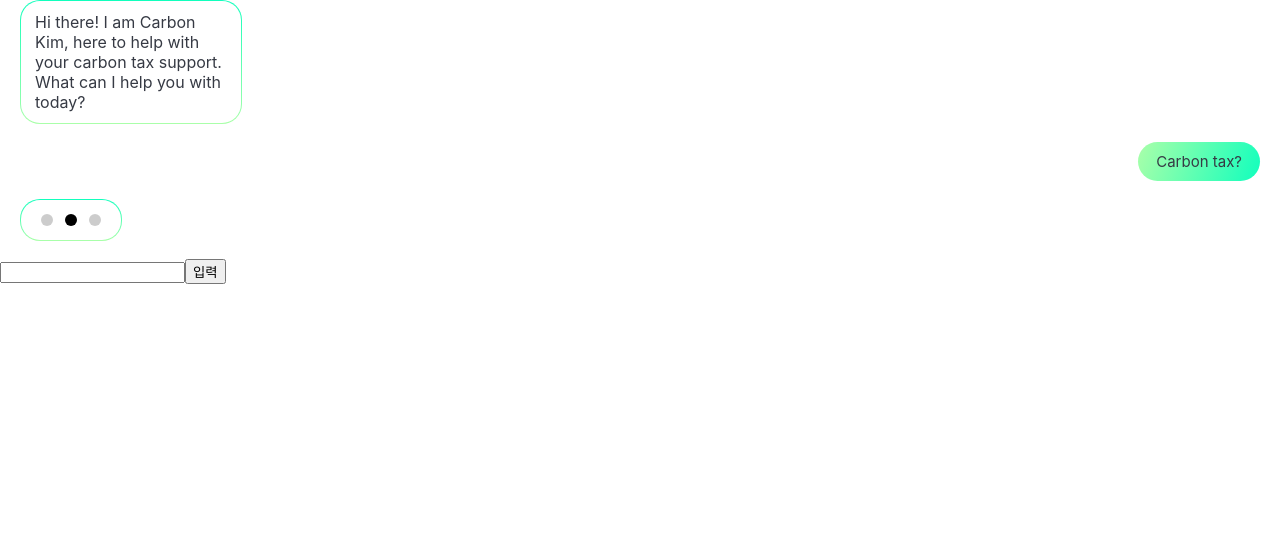
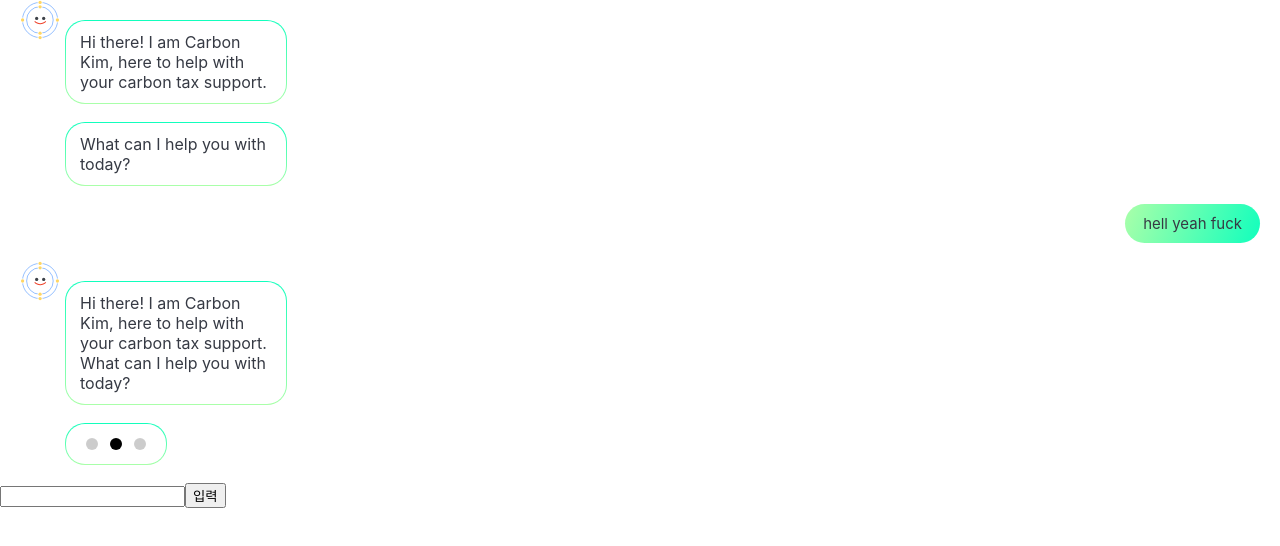
Before and after one commit to IBM-Call-for-Code-2020/front-end, a React (Create React App) app: page /chat in a window 1280 px wide. Shown: the top 546 px of the page. Built offline with nearby package versions, Linux system fonts and the light colour scheme.

Commit message:
:lipstick: Add Profile image at chat bubble

```diff
--- a/src/components/chat/bubble/Bot.jsx
+++ b/src/components/chat/bubble/Bot.jsx
@@ -3,13 +3,16 @@ import Row from 'modules/chat/bubble/Row'
 import Bubble from 'modules/chat/bubble/Bot'
 import { Content } from 'modules/chat/bubble'
 import Loading from 'modules/chat/bubble/Loading'
+import Image from 'modules/chat/bubble/Image'
+import logo from 'static/logo.svg'
 
 function ChatBubbleBotComponent(props) {
-  const { children = '', loading = false } = props
+  const { children = '', loading = false, first = true } = props
 
   return (
     <Row>
-      <Bubble loading={loading}>
+      {first ? <Image src={logo} /> : ''}
+      <Bubble loading={loading} first={first}>
         {!loading ? <Content>{children}</Content> : <Loading />}
       </Bubble>
     </Row>
--- a/src/containers/chat/Chats.jsx
+++ b/src/containers/chat/Chats.jsx
@@ -2,20 +2,61 @@ import React from 'react'
 import Bot from 'components/chat/bubble/Bot'
 import User from 'components/chat/bubble/User'
 
+const data = [
+  {
+    chat: 'bot',
+    content: [
+      {
+        content:
+          'Hi there! I am Carbon Kim, here to help with your carbon tax support.',
+        loading: false,
+      },
+      {
+        content: 'What can I help you with today?',
+        loading: false,
+      },
+    ],
+  },
+  {
+    chat: 'user',
+    content: [
+      {
+        content: 'hell yeah fuck',
+      },
+    ],
+  },
+  {
+    chat: 'bot',
+    content: [
+      {
+        content:
+          'Hi there! I am Carbon Kim, here to help with your carbon tax support. What can I help you with today?',
+        loading: false,
+      },
+      {
+        content: 'lorem ipsum',
+        loading: true,
+      },
+    ],
+  },
+]
+
 function ChatListsContainer(props) {
   return (
     <div>
-      <Bot>
-        Hi there! I am Carbon Kim, here to help with your carbon tax support.
-        What can I help you with today?
-      </Bot>
-
-      <User>Carbon tax?</User>
-
-      <Bot loading>
-        Hi there! I am Carbon Kim, here to help with your carbon tax support.
-        What can I help you with today?
-      </Bot>
+      {data.map((_i, i) => (
+        <div key={Number(i)}>
+          {_i.chat === 'bot' ? (
+            _i.content.map((_j, j) => (
+              <Bot key={Number(j)} loading={_j.loading} first={j === 0}>
+                {_j.content}
+              </Bot>
+            ))
+          ) : (
+            <User>{_i.content[0].content}</User>
+          )}
+        </div>
+      ))}
     </div>
   )
 }
--- a/src/modules/chat/bubble/Bot.jsx
+++ b/src/modules/chat/bubble/Bot.jsx
@@ -12,6 +12,12 @@ const ChatBubbleBotModule = styled(Bubble)`
   background-origin: border-box;
   background-clip: content-box, border-box;
 
+  &:only-child {
+    margin-left: 45px;
+  }
+
+  margin-top: ${({ first }) => (first ? '20px' : 0)};
+
   ${({ loading }) =>
     loading &&
     `
--- /dev/null
+++ b/src/modules/chat/bubble/Image.jsx
@@ -0,0 +1,9 @@
+import styled from 'styled-components'
+
+const ChatBubbleLogoImage = styled.img`
+  width: 40px;
+  height: 40px;
+  margin-right: 5px;
+`
+
+export default ChatBubbleLogoImage
```
